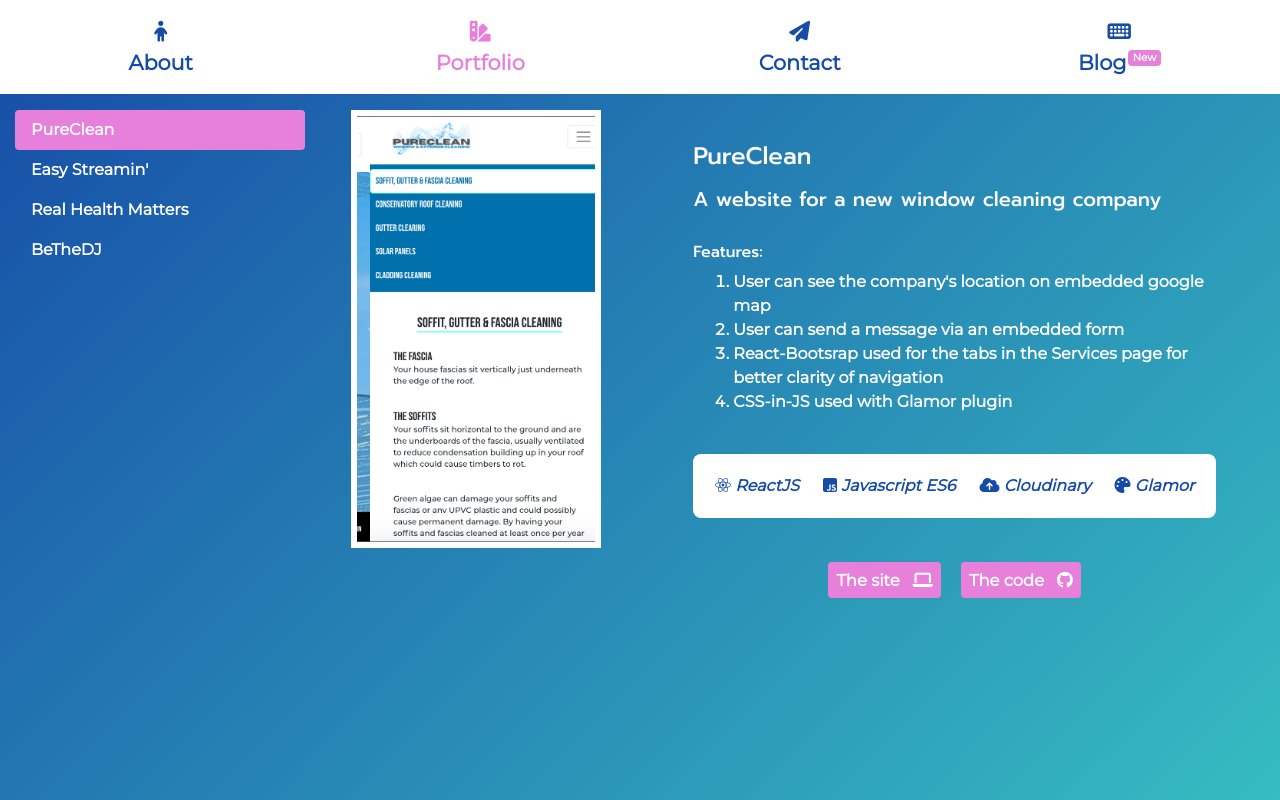
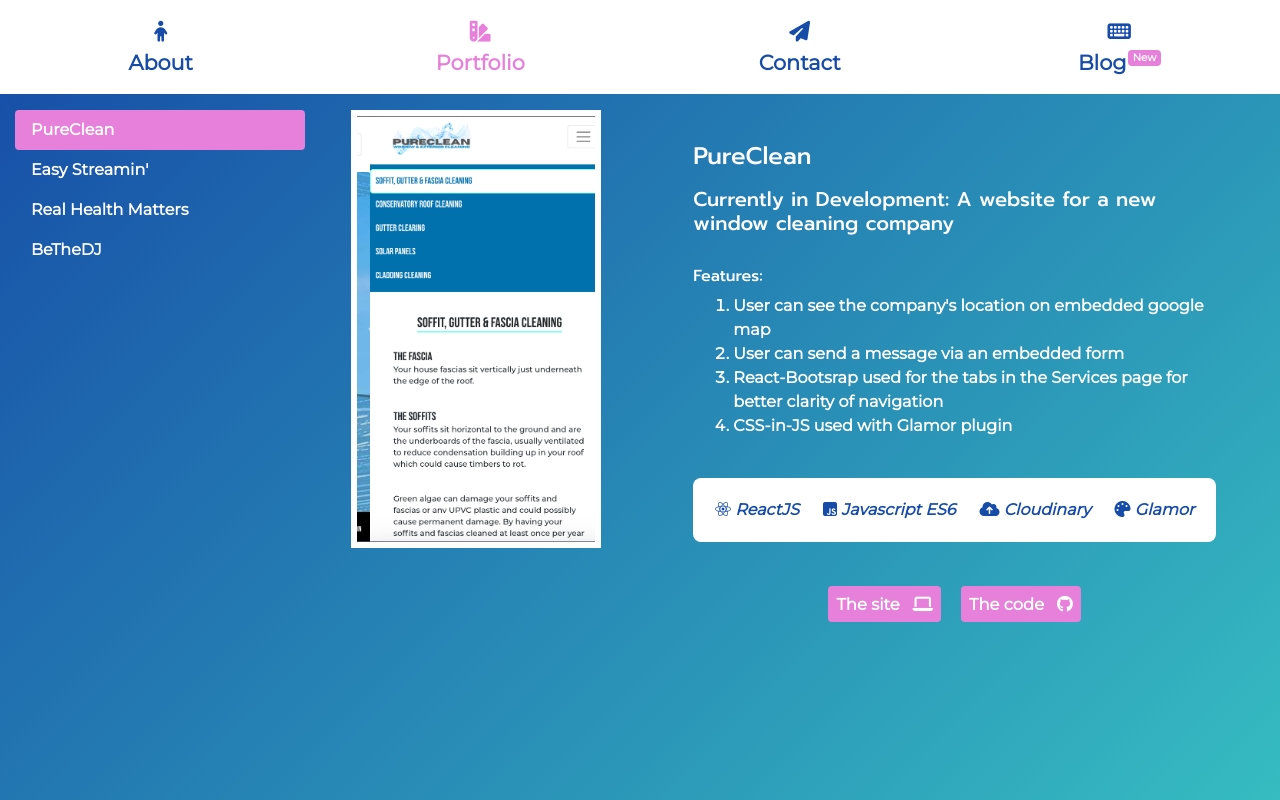
Before and after one commit to simon-a-walton/simon-a-walton-dev, a React (Create React App) app: page /portfolio in a window 1280 px wide. Built offline with nearby package versions, Linux system fonts and the light colour scheme.

Commit message:
added additonal text to portfolio sections regarding current status

```diff
--- a/src/components/EasyStreamin.jsx
+++ b/src/components/EasyStreamin.jsx
@@ -25,7 +25,7 @@
           </Carousel.Item>
         ))}
         title="Easy Streamin'"
-        description="A fun web app for listening to Spotify playlists online for free"
+        description="Personal Project: A fun web app for listening to Spotify playlists online for free"
         gitHref="https://github.com/simon-a-walton/easystreamin"
         siteHref="https://easystreamin.herokuapp.com/"
       >
--- a/src/components/PureClean.jsx
+++ b/src/components/PureClean.jsx
@@ -25,7 +25,7 @@
           </Carousel.Item>
         ))}
         title="PureClean"
-        description="A website for a new window cleaning company"
+        description="Currently in Development: A website for a new window cleaning company"
         gitHref="https://github.com/simon-a-walton/pure-clean"
         siteHref="https://pure-clean.vercel.app/"
       >
```
